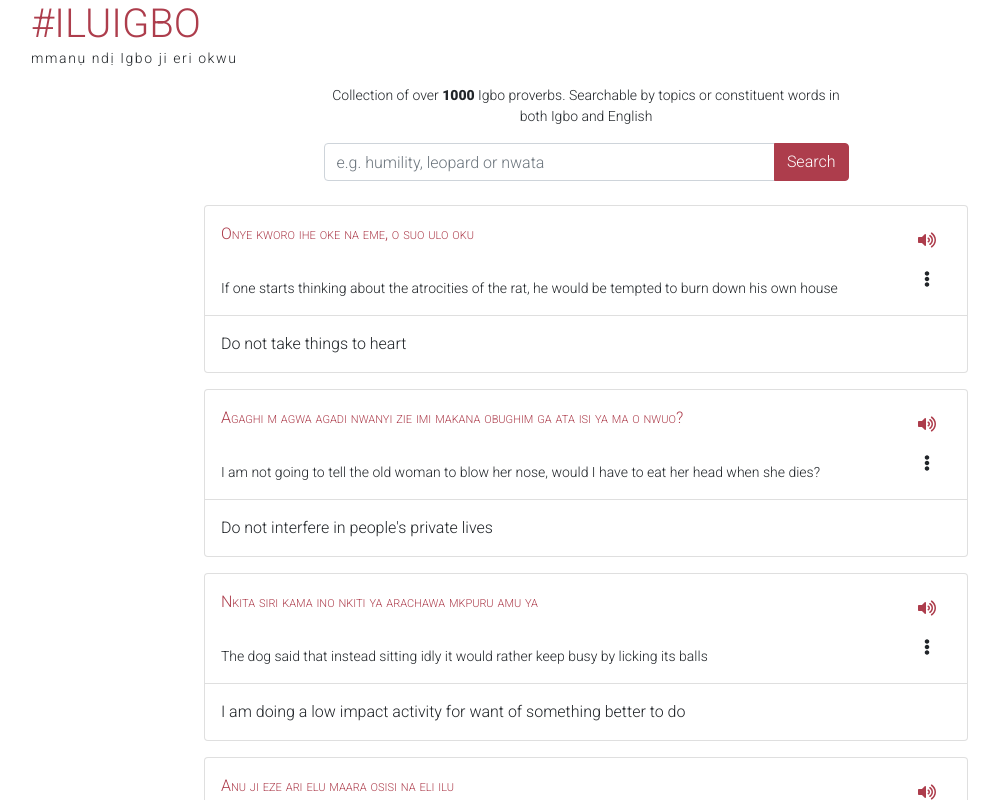
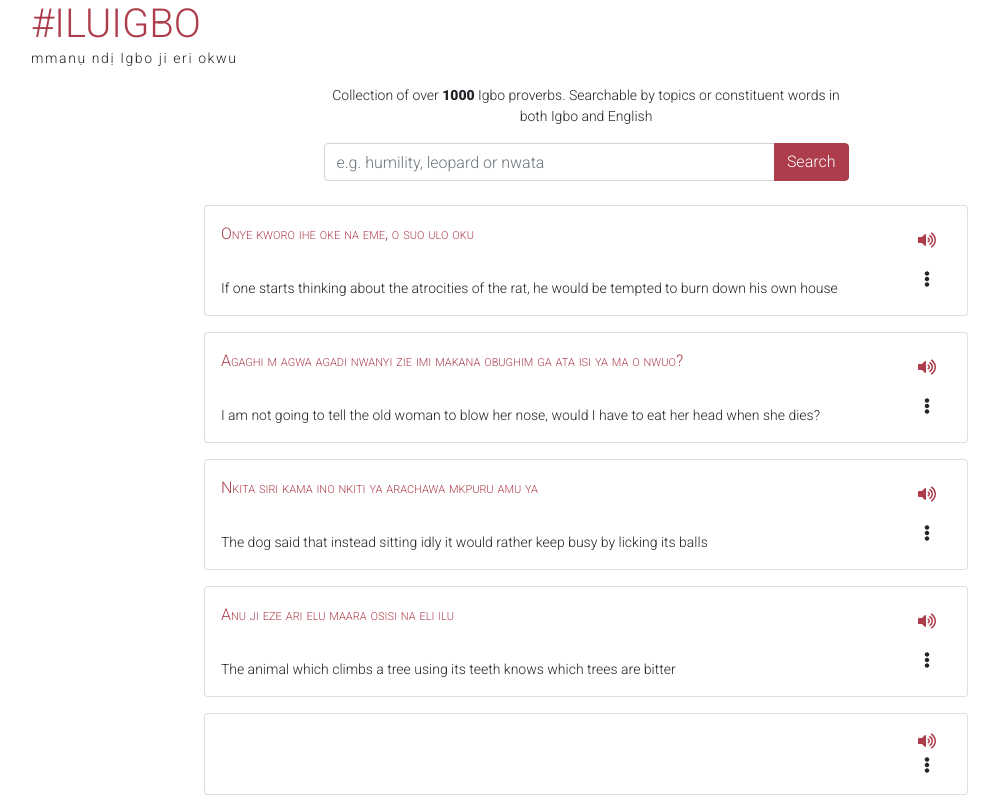
Before and after one commit to nkowaokwu/ilu-igbo, a React (Create React App) app: page / in a window 1280 px wide. Shown: the top 800 px of the page, without its empty margins (54-1053 px from the left). Built offline with nearby package versions, Linux system fonts and the light colour scheme.

Commit message:
Feat: toggle display of meaning section with button

```diff
--- a/src/components/proverb-card/ProverbCard.js
+++ b/src/components/proverb-card/ProverbCard.js
@@ -5,6 +5,7 @@ import {
   faVolumeUp,
   faEllipsisV,
 } from "@fortawesome/free-solid-svg-icons";
+import { useState } from "react";
 
 export function ProverbCard({ proverb }) {
   console.log(
@@ -12,7 +13,11 @@ export function ProverbCard({ proverb }) {
     proverb
   );
 
+  const [showMeaning, setShowMeaning] = useState(false);
+
   const { text, literalTranslation, meaning, likes, audioUrl } = proverb;
+
+  const toggleMeaning = () => setShowMeaning(!showMeaning);
 
   return (
     <div className="col-md-7 mx-auto card my-2 p-0 proverb">
@@ -27,11 +32,11 @@ export function ProverbCard({ proverb }) {
             <FontAwesomeIcon icon={faVolumeUp} className="" />
           </a>
         </div>
-        <div className="more">
+        <div className="more" onClick={toggleMeaning}>
           <FontAwesomeIcon icon={faEllipsisV} className="" />
         </div>
       </div>
-      <div className="meaning p-3">{meaning}</div>
+      {showMeaning && <div className="meaning p-3">{meaning}</div>}
     </div>
   );
 }
```
Also changed, not shown: 1 other file (tests, documents, lock files or other folders).
